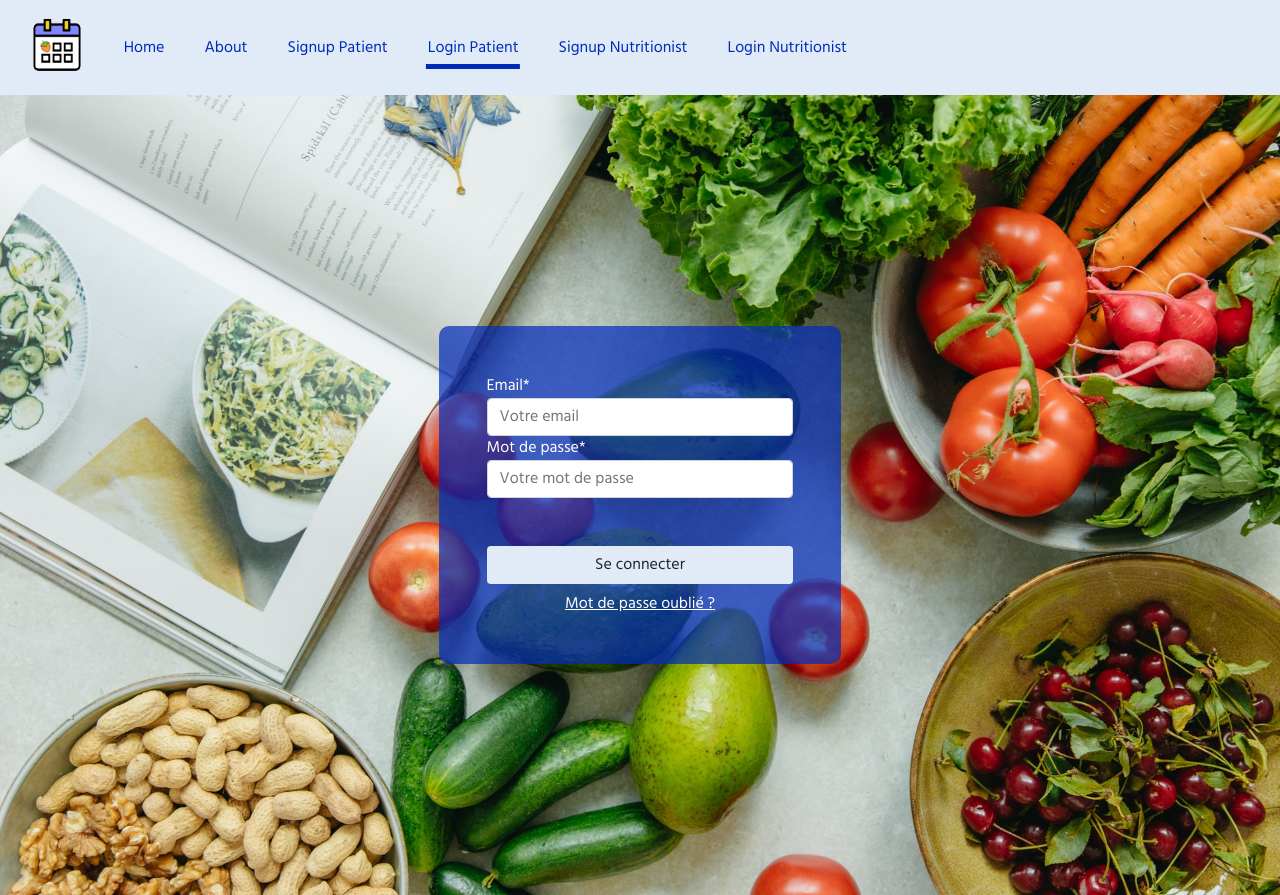
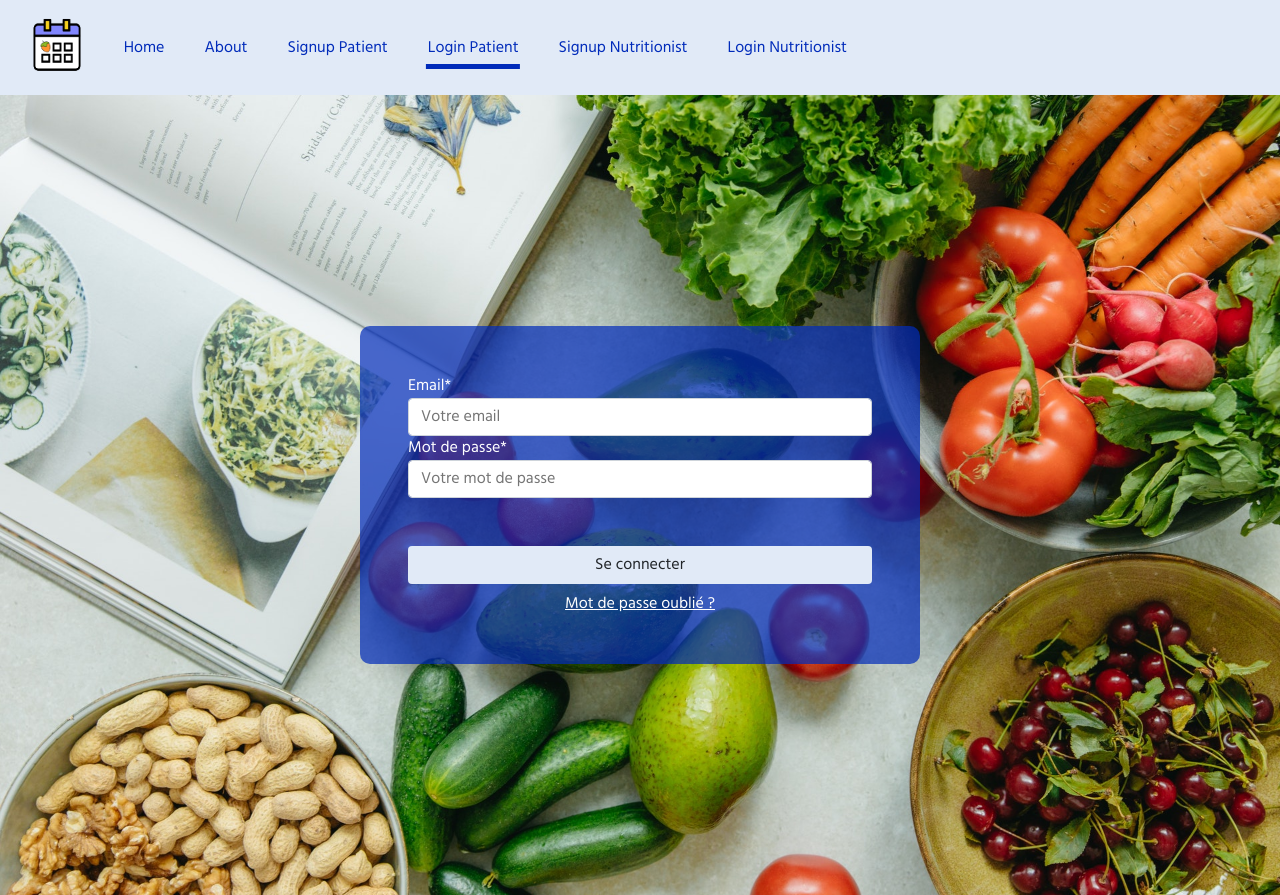
Before and after one commit to XabAyca/follownut_front, a React (Create React App) app: page /login-patient in a window 1280 px wide. Built offline with nearby package versions, Linux system fonts and the light colour scheme; a web font is replaced by a local one.

Commit message:
Fixing width for patient auth

```diff
--- a/src/components/PatientLoginForm.jsx
+++ b/src/components/PatientLoginForm.jsx
@@ -25,9 +25,9 @@ const PatientLoginForm = () => {
 };
 
   return (
-    <div className="patient-signup-form">
-      <div className="d-flex justify-content-center">
-        <form className="form-container w-50 " onSubmit={ (e) => handlePatientLogin(e) }>
+    <div className="patient-signup-form d-flex justify-content-center">
+      <div className="form-container">
+        <form onSubmit={ (e) => handlePatientLogin(e) }>
           <label htmlFor="email" className="text-white">Email*</label>
           <input type="email" className="form-input-display" placeholder="Votre email"
           value={email} onChange={ (e) => setEmail(e.target.value) }/>
@@ -35,10 +35,10 @@ const PatientLoginForm = () => {
           <input type="password" className="form-input-display" placeholder="Votre mot de passe"
           value={password} onChange={ (e) => setPassword(e.target.value) }/>
           <input type="submit" className="btn secondary-button mt-5 w-100" value="Se connecter" />
+        </form>
         <div className="d-flex justify-content-center mt-2">
           <Link>Mot de passe oublié ?</Link>
         </div>
-        </form>
       </div>
     </div>
 
--- a/src/components/PatientSignupForm.jsx
+++ b/src/components/PatientSignupForm.jsx
@@ -26,9 +26,9 @@ const PatientSignupForm = () => {
 };
 
   return (
-    <div className="patient-signup-form">
-      <div className="d-flex justify-content-center">
-        <form className="form-container w-50 " onSubmit={ (e) => handlePatientSignup(e) }>
+    <div className="patient-signup-form d-flex justify-content-center ">
+      <div className="form-container">
+        <form onSubmit={ (e) => handlePatientSignup(e) }>
           <label htmlFor="email" className="text-white">Email*</label>
           <input type="email" className="form-input-display" placeholder="Votre email"
           value={email} onChange={ (e) => setEmail(e.target.value) }/>
--- a/src/styles/_settings.scss
+++ b/src/styles/_settings.scss
@@ -91,6 +91,7 @@ html,body{
   background: $transparency-primary-color;
   border-radius: 10px;
   padding: 3rem 3rem;
+  width: 35em;
 }
 
 
```
Also changed, not shown: src/styles/components/_jumbotronAuth.scss (added, +7 -0 lines). Lines whose indentation alone changed are shown as unchanged.
